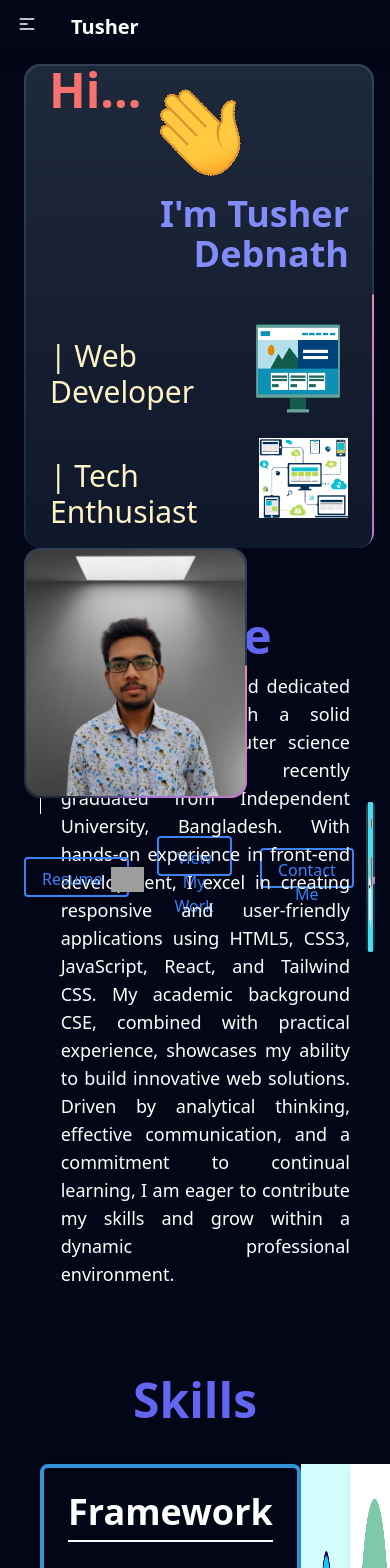
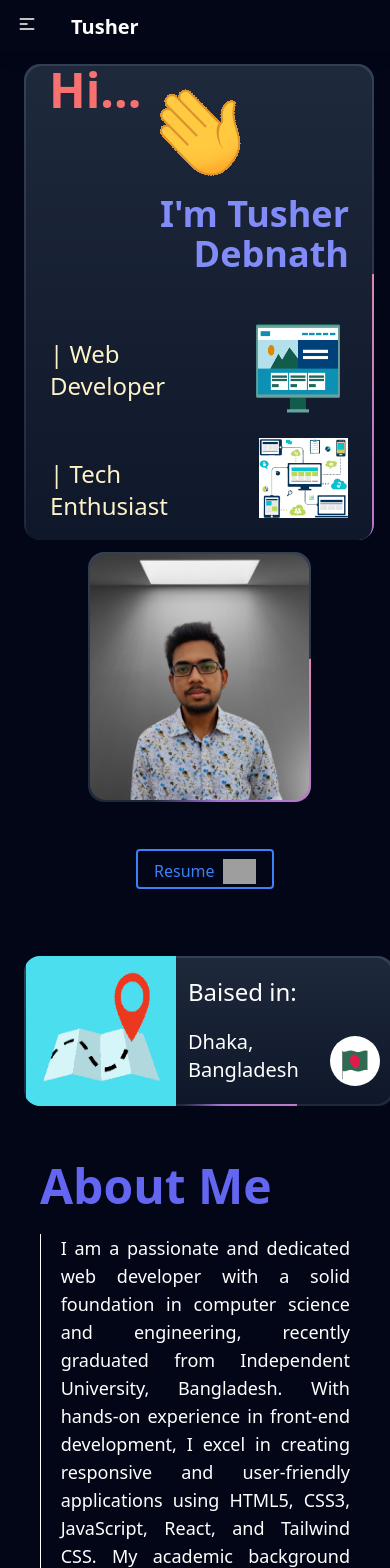
Before and after one commit to Tusher37/portfolio-new, a React (Vite) app: page / in a window 390 px wide. Shown: the top 1568 px of the page. Built offline with nearby package versions, Linux system fonts and the light colour scheme; grey boxes are pictures that could not be loaded.

Commit message:
Home & About section made mobile responsive

```diff
--- a/src/components/About.jsx
+++ b/src/components/About.jsx
@@ -1,16 +1,13 @@
 
 const About = () => {
     return (
-        <section >
-            <div className="m-10">
+            <div className="mt-[590px] lg:mt-0 m-10">
                 <h1 id="about" className="text-5xl text-indigo-500 font-semibold pt-12">About Me</h1>
-                <div className="flex gap-5 mt-3">
-                    <div className="w-3 h-[142px] bg-white"> </div>
+                <div className="flex gap-5 mt-6 lg:mt-3">
+                    <div className="w-3 h-[510px] lg:h-[142px] bg-white"> </div>
                     <p className="text-lg text-justify">I am a passionate and dedicated web developer with a solid foundation in computer science and engineering, recently graduated from Independent University, Bangladesh. With hands-on experience in front-end development, I excel in creating responsive and user-friendly applications using HTML5, CSS3, JavaScript, React, and Tailwind CSS. My academic background CSE, combined with practical experience, showcases my ability to build innovative web solutions. Driven by analytical thinking, effective communication, and a commitment to continual learning, I am eager to contribute my skills and grow within a dynamic professional environment.</p>
-
                 </div>
             </div>
-        </section>
     );
 };
 
--- a/src/components/Home.jsx
+++ b/src/components/Home.jsx
@@ -7,7 +7,6 @@ import location from '../assets/location.gif';
 import bdFlag from '../assets/bangladesh_flag_lottie_json_animation_800.gif';
 const Home = () => {
     return (
-
             <div id="home" className='m-6 grid grid-cols-1 gap-1 h-[500px] w-[90vw] items-center justify-center bg-slate-950 text-white'>
                 <div className="flex flex-col lg:flex-row justify-center lg:justify-between pt-10">
                     <div className="card-wrapper h[600px] lg:h-[250px] w-[350px] lg:w-[950px]">
@@ -20,62 +19,62 @@ const Home = () => {
                                 <p className="text-4xl text-end text-indigo-400 font-semibold pb-1">I'm Tusher Debnath</p>
                             </div>
                             <div className="m-5">
-                                <div className="flex gap-1 pb-5">
-                                    <p className="text-3xl text-amber-100 pt-5">|  Web Developer </p>
+                                <div className="flex gap-5 lg:gap-2 pb-5">
+                                    <p className="text-2xl lg:text-3xl text-amber-100 pt-5">|  Web Developer </p>
                                     <img className="h-[100px] w-[100px]" src={webImg} alt="" />
                                 </div>
                                 {/* <div  className="flex">
                                     <p className="text-3xl text-amber-100 pb-6">| Researcher</p>
                                     <img className="h-[60px] w-[60px]" src="/src/assets/researcher.gif" alt="" />
                                 </div> */}
-                                <div className="flex gap-4">
-                                    <p className="text-3xl text-amber-100 pt-5">| Tech Enthusiast</p>
+                                <div className="flex gap-6 lg:gap-4">
+                                    <p className="text-2xl lg:text-3xl text-amber-100 pt-5">| Tech Enthusiast</p>
                                     <img className="h-[80px] w-[90px]" src={techImg} alt="" />
                                 </div>
-
                             </div>
                         </div>
                     </div>
-                    <div className="flex space-x-4 gap-8  h-[250px]">
+                    <div className="flex space-x-4 gap-8  h-[250px] justify-center pt-3 lg:pt-0">
                         <div className="card-wrapper h-[250px] rounded-xl">
-                            <img className="card-content h-[250px] w-[350px] lg:w-[270px] rounded-xl" src={myPic} alt="" />
+                            <img className="card-content h-[250px] w-[550px] lg:w-[270px] rounded-xl" src={myPic} alt="" />
                         </div>
                     </div>
                 </div>
-                <div className="flex flex-row gap-3 justify-between">
+                <div className="flex flex-col lg:flex-row gap-3 justify-between">
                     <div className="flex space-x-7 items-center h-[150px]">
                             <a
                                 href="/Tusher Debnath.pdf"
                                 download='Tusher Debnath.pdf'
                             >
-                                    <button className="flex gap-2 px-4 py-2 h-10 border-2 border-blue-500 text-blue-500 rounded transition duration-300 hover:bg-red-500 hover:text-white transform hover:scale-105">
+                                    <button className="flex gap-2 px-4 py-2 h-10 ml-28 lg:ml-0 border-2 border-blue-500 text-blue-500 rounded transition duration-300 hover:bg-red-500 hover:text-white transform hover:scale-105">
                                 <p>Resume</p>
                                 <img className="bg-emerald-50 h-[25px]" src={resumeDown} alt="" />
                             </button>
                             </a>
+                            <div className='flex gap-7 mt-5 lg:mt-0'>
                             <a href="#project">
-                                <button class="px-4 py-2 h-10 border-2 border-blue-500 text-blue-500 rounded transition duration-300 hover:bg-blue-500 hover:text-white">
+                                <button class="hidden lg:block px-4 py-2 h-10 border-2 border-blue-500 text-blue-500 rounded transition duration-300 hover:bg-blue-500 hover:text-white">
                                 View My Work
                             </button>
                             </a>
                             <a href="#contract">
-                                <button class="px-4 py-2 h-10 border-2 border-blue-500 text-blue-500 rounded transition duration-300 hover:bg-blue-500 hover:text-white">
+                                <button class="hidden lg:block px-4 py-2 h-10 border-2 border-blue-500 text-blue-500 rounded transition duration-300 hover:bg-blue-500 hover:text-white">
                                 Contact Me
                             </button>
                             </a>
+                            </div>
                     </div>
-                    <div className="card-wrapper h-[150px] w-[600px]">
+                    <div className="card-wrapper h-[150px] w-[370px] lg:w-[600px]">
                         <div className="card-content flex items-center justify-between text-xs">
-                            <img className="h-[150px] w-[200px]" src={location} alt="" />
+                            <img className="h-[150px] w-[150px] lg:w-[200px]" src={location} alt="" />
                             {/* <p className="text-2xl pl-5">Baised in:</p> */}
-                            <div className="w-[400px] ml-5">
+                            <div className="w-[400px] ml-3 lg:ml-5">
                                 <p className="text-2xl">Baised in:</p>
                                 <div className="flex flex-row gap-1">
-                                    <p className="text-2xl pt-5">Dhaka, Bangladesh</p>
-                                    <img className="h-[80px] w-[80px] ml-5 rounded-full" src={bdFlag} alt="" />
+                                    <p className="text-xl lg:text-2xl pt-5">Dhaka, Bangladesh</p>
+                                    <img className="h-[50px] lg:h-[80px] w-[50px] lg:w-[80px] mt-7 lg:mt-0 mr-3 lg:ml-5 rounded-full" src={bdFlag} alt="" />
                                 </div>
                             </div>
-
                         </div>
                     </div>
                 </div>
```
